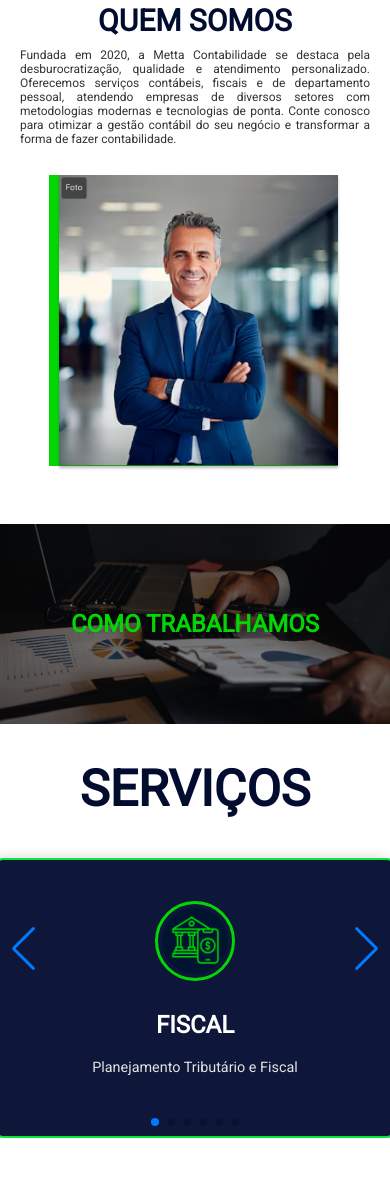
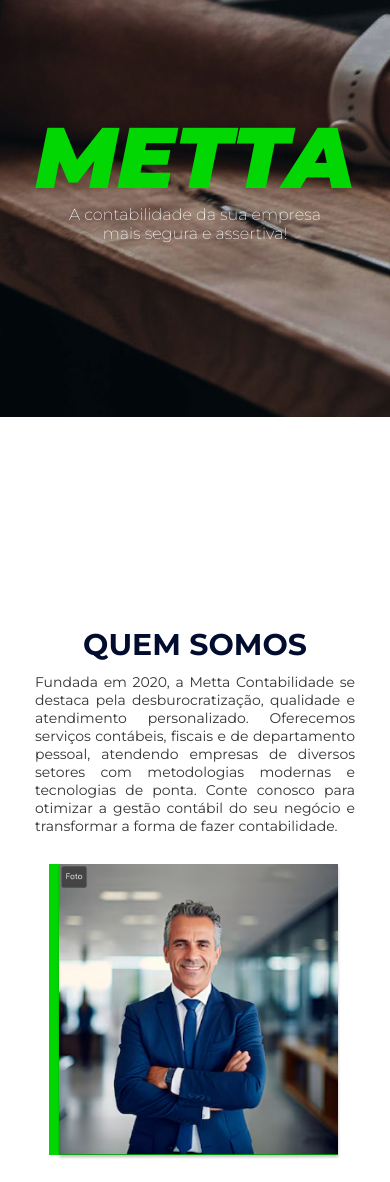
Before and after one commit to ofloress999/metta, a plain HTML site: page index.html in a window 390 px wide. Shown: the part 298-1480 px from the top of the page. Drawn offline with nearby package versions, Linux system fonts and the light colour scheme.

Commit message:
alterando layout

```diff
--- a/css/mobile.css
+++ b/css/mobile.css
@@ -1,8 +1,7 @@
 @media (min-width: 320px) and (max-width: 420px) {
     /* Geral */
     body {
-        background-image: url('../assets/background-one.png');
-        background-size: 100vw  100vh;  /* Mantém a imagem de fundo responsiva */
+        background: url('../assets/background-one.png') no-repeat;
     }
 
     .container {
@@ -37,17 +36,22 @@
     /* Banner */
     #sec-banner {
         width: 100%;
-        padding-top: 50px;
-        padding-bottom: 50px;
-        height: auto;  /* Ajuste da altura do banner para telas pequenas */
+        padding-top: 0px;
+        padding-bottom: 0px;
+        height: 100vh;  /* Ajuste da altura do banner para telas pequenas */
         display: flex;
         flex-direction: column;
-        align-items: center;
-        justify-content: center;
+        align-items: flex-start;
+        justify-content: flex-start;
+    }
+
+    .banner-main {
+        display: flex;
+        flex-direction: column;
     }
 
     .banner-h1 {
-        font-size: 63px;  /* Reduz o tamanho do título */
+        font-size: 86px;  /* Reduz o tamanho do título */
         color: #02D703;
         font-weight: 900;
     }
@@ -55,10 +59,10 @@
     .banner-p {
         font-size: 16px;  /* Reduz o tamanho do texto */
         color: #fff;
-        font-weight: 300;
+        font-weight: 200;
         text-align: center;
-        max-width: 90%;  /* Ajuste da largura do texto */
-        margin-top: 10px;
+        max-width: 70%;  /* Ajuste da largura do texto */
+        margin-top: px;
     }
 
     /* Quem Somos */
@@ -89,15 +93,18 @@
     }
 
     .qm-txt {
+        display: flex;
+        flex-direction: column;
+        gap: 15;
         margin-top: 10px;
         text-align: center;
     }
 
     .qm-desc {
-        font-size: 12px;  /* Reduzindo o tamanho da descrição */
+        font-size: 14px;  /* Reduzindo o tamanho da descrição */
         font-weight: 400;
         text-align: justify;
-        max-width: 100%;  /* Ajuste da largura do texto */
+        width: 320px;
         margin-top: 10px;
         color: #333333;
     }
@@ -130,70 +137,73 @@
         text-align: center;
     }
 
-    /* Serviços */
-    #servicos {
-        width: 100%;
-        padding: 20px;
-        height: auto;
-        background-color: #fff;
+
+/* Inicio Serviços*/
+.swiper-slide {
+    width: 250Px !important; /* Ou ajuste conforme necessário */
+}
+
+#servicosNew {
+    display: flex;
+    align-items: center;
+    justify-content: center;
+    height: 450px;
+    margin-bottom: 0px;
+    background-color:#fff ;
+}
+
+.card-list .card-item {
+    color: #fff;
+    width: 400PX;
+    height: 280px ;
+    padding: 30px;
     display: flex;
     flex-direction: column;
     align-items: center;
     justify-content: center;
+    border-radius: 8px;
+    backdrop-filter: blur(30px);
+    background-color: rgba(5, 14, 49, 0.959);
+    border: 2px solid rgb(5, 231, 62);
+    box-shadow: -5px 5px 15px rgba(0, 0, 0, 0.37)
 }
 
-    .servicos-text {
-        font-size: 30px;  /* Ajuste do tamanho do texto */
-        font-weight: 700;
-        color: #020C2F;
+.card-list .card-item .user-image {
+    width: 80px;
+    height: 80px;
+    border-radius: 50%;
+    margin-bottom: 30px;
+    border: 3px solid #02D703;
+    padding: 4px;
 }
 
-    .columns-servicos-left, .columns-servicos-rigth {
+.card-list .card-item .user-profession {
+    text-align: center;
+    font-size: 12px;
+    color: #e3e3e3;
+    font-weight: 500;
+    margin: 20px 0px 20px 0px;
+}
+
+.user-name {
+    font-size: 16px;
+    text-align: center;
+    text-transform: uppercase;
+    font-weight: 700;
+}
+
+.container2 {
     display: flex;
     flex-direction: column;
-        gap: 30px;
+    gap: 40px;
 }
 
-    .servicos-grid {
-        display: flex;
-        flex-direction: column;
-        gap: 30px;
-    }
+.servicos-title {
+    color: #020C2F;
+    font-size: 30px;
+    text-align: center;
+    font-weight: 700;
 
-    .servicos-cards, .servicos-cards-r {
-        display: flex;
-        align-items: center; /* Alinha verticalmente */
-        justify-content: center; /* Centraliza horizontalmente */
-        flex-direction:column-reverse;
-        gap: 5px;
-    }
-
-    .info-cards, .info-cards-r {
-        width: auto;
-        height: auto;
-        display: flex;
-        justify-content: start; /* Garantir que o conteúdo dentro da icon-cards seja centralizado */
-        align-items: center; /* Garantir o alinhamento vertical */
-        flex-direction: column;
-    }
-
-    .info-cards-title, .info-cards-title-r {
-        font-size: 18px;  /* Ajuste de tamanho para títulos menores */
-        font-weight: 700;
-        color: #020C2F;
-    }
-
-    .info-cards-desc, .info-cards-desc-r {
-        font-size: 14px;  /* Ajuste do tamanho da descrição */
-        font-weight: 200;
-        max-width: 100%;  /* Ajuste do tamanho das descrições */
-        text-align: center;
-        color: #020C2F;
-    }
-
-    .icon-cards img, .icon-cards-r img {
-        width: 100%; /* Garantir que a imagem ocupe toda a largura da div */
-        height: 100%; /* Garantir que a altura seja proporcional */
 }
 
 /* Contatos */
--- a/css/style.css
+++ b/css/style.css
@@ -1,6 +1,6 @@
 /* Imports */
 @import url('https://fonts.googleapis.com/css2?family=Raleway:ital,wght@0,100..900;1,100..900&family=Roboto&display=swap');
-
+@import url('https://fonts.googleapis.com/css2?family=Montserrat:ital,wght@0,100..900;1,100..900&display=swap');
 
 * {
     padding: 0;
@@ -8,15 +8,16 @@
     box-sizing: border-box;
     list-style: none;
     text-decoration: none;
-    font-family: "Roboto", serif;
+    font-family: "Montserrat", sans-serif;
     scroll-behavior:smooth;
 }
 
 body {
-    background-image: url('../assets/background-one.png');
+    background-image: url('../assets/bg1.png');
     background-repeat: no-repeat;
     background-size:100vw 100vh;
 }
+
 
 .container {
     display: flex;
@@ -47,19 +48,24 @@ header {
 
 .nav-header-main ul {
     display: flex;
-    gap: 35px;
+    gap: 10px;
 }
 .nav-header-main ul li {
-    border-bottom: 2px solid #f0f0f000;;
+    padding-right: 10px;
+    border-right: 1.5px solid #020c2f;
 }
-.nav-header-main ul li:hover {
-    border-bottom: 2px solid #020C2F;;
-}
+
 .nav-header-main ul li a {
     font-size: 13px;
-    font-weight: 700;
+    font-weight: 400;
     font-style: normal;
     color: #020C2F;
+    padding-bottom: 1.5px;
+    border-bottom: 1px solid #f0f0f000;;
+}
+.nav-header-main ul li a:hover {
+    padding-bottom: 1.5px;
+    border-bottom: 1px solid #020C2F;;
 }
 
 
@@ -67,26 +73,28 @@ header {
 
 #sec-banner {
     width: 100%;
-    height: 450px;
+    height: 519px;
     display: flex;
 }
+
 .banner-main {
     display: flex;
-    flex-direction: column;
     align-items: center;
+    gap: 10px;
 }
+
 .banner-h1 {
     font-size: 120px;
     color: #02D703;
-    font-weight: 900;
-    font-style: normal;
+    font-weight: 700;
+    font-style:oblique;
 }
 .banner-p {
-    font-size: 30px;
+    font-size: 28px;
     color: #fff;
-    font-weight: 300;
+    font-weight: 400;
     font-style: normal;
-    max-width: 450px;
+    max-width: 500px;
     text-align: center;
     margin-top: -15px;
 }
@@ -99,6 +107,7 @@ header {
     display: flex;
     justify-content: center;
     align-items: center;
+    padding: 20px 0px 20px 0px;
 }
 
 .quem-somos-main {
@@ -114,7 +123,7 @@ header {
     color: #020C2F;
 }
 .qm-desc {
-    font-size: 18px;
+    font-size: 14px;
     font-weight: 400;
     text-align: justify;
     max-width: 500px;
@@ -136,7 +145,7 @@ header {
 #como-trabalhamos {
     width: 100%;
     height: 585px;
-    background-image: url('../assets/background-two.png');
+    background-image: url('../assets/bg2.png');
     background-repeat: no-repeat;
     background-size:100vw 100vh;
 }
@@ -227,7 +236,7 @@ header {
 #contatos {
     width: 100%;
     height: 400px;
-    background-image: url('../assets/background-three.png');
+    background-image: url('../assets/bg3.png');
     background-repeat: no-repeat;
     background-size:100vw;
     display: flex;
--- a/index.html
+++ b/index.html
@@ -36,12 +36,12 @@
     </header>
 
     <section id="sec-banner">
-        <div class="container">
-            <div class="banner-main">
-                <div class="banner-h1">METTA</div>
-                <div class="banner-p">A contabilidade da sua empresa mais segura e assertiva!</div>
+            <div class="container">
+                <div class="banner-main">
+                    <div class="banner-h1">METTA</div>
+                    <div class="banner-p">A contabilidade da sua empresa mais segura e assertiva!</div>
+                </div>
             </div>
-        </div>
     </section>
 
     <section id="quem-somos">
```
Also changed, not shown: assets/bg1.png (added), assets/bg2.png (added), assets/bg3.png (added). Lines whose indentation alone changed are shown as unchanged.
